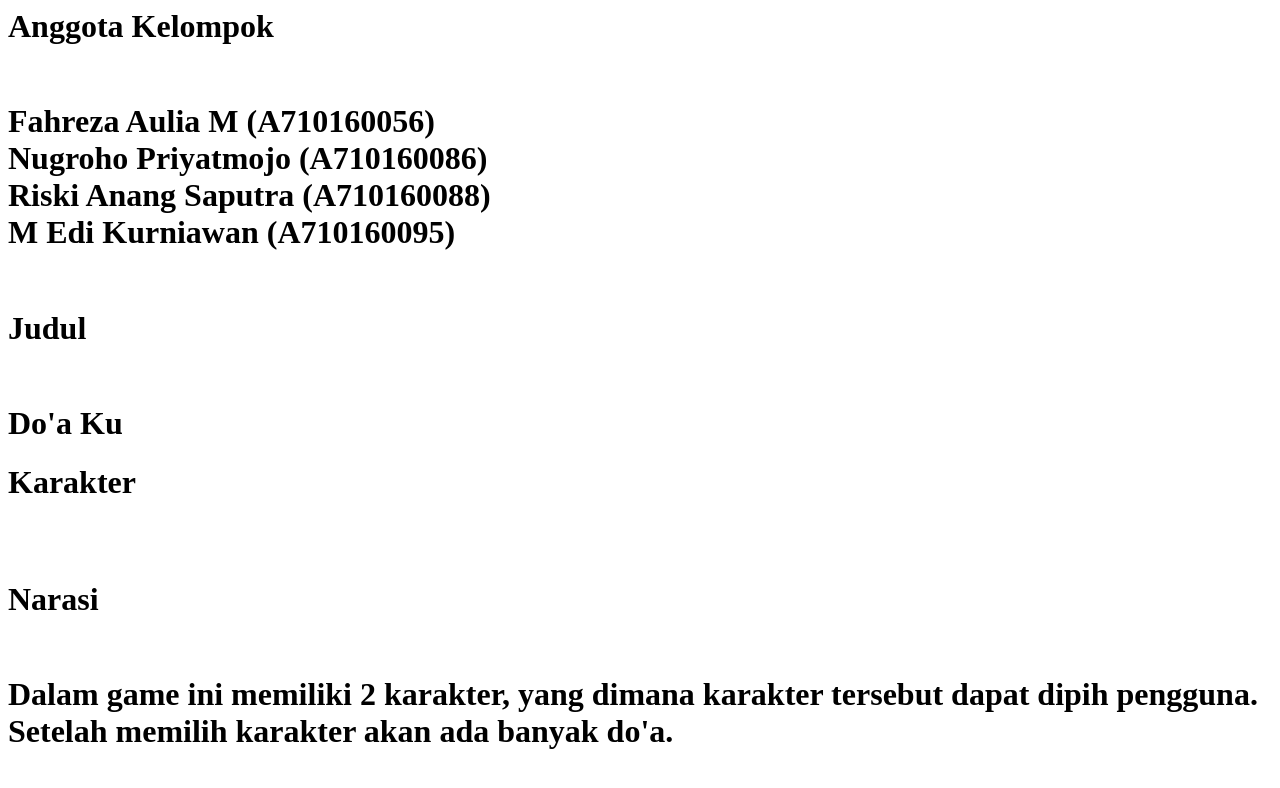
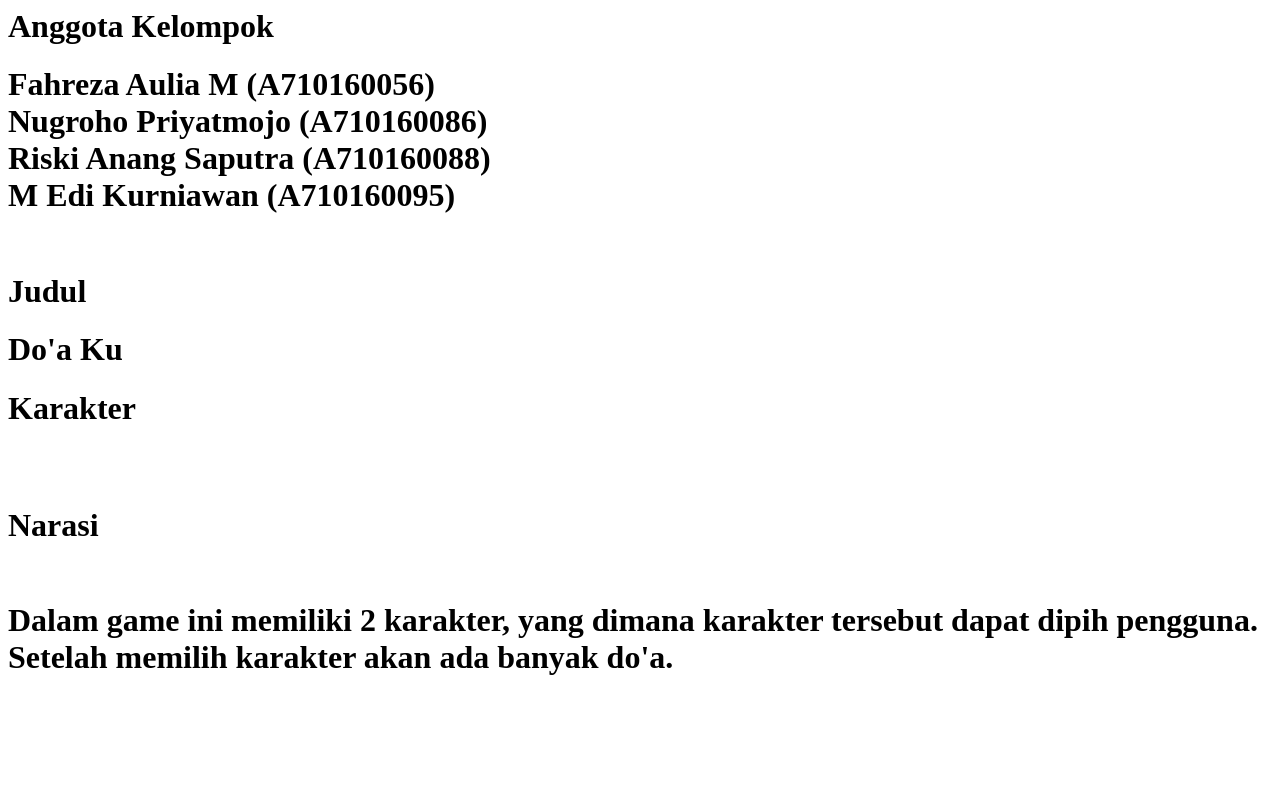
Before and after one commit to A710160088/a710160088.github.io, a plain HTML site: page index.html in a window 1280 px wide. Drawn offline with Linux system fonts and the light colour scheme.

Commit message:
Update index.html

```diff
--- a/index.html
+++ b/index.html
@@ -1,10 +1,10 @@
-<h1>Anggota Kelompok<h1><br>
+<h1>Anggota Kelompok<h1>
 Fahreza Aulia M (A710160056)<br>
 Nugroho Priyatmojo (A710160086)<br>
 Riski Anang Saputra (A710160088)<br>
 M Edi Kurniawan (A710160095)<br>
 <br>
-<h1>Judul<h1><br>
+<h1>Judul<h1>
 Do'a Ku
 <h1>Karakter<h1><br>
 <h1>Narasi<h1><br>
```
